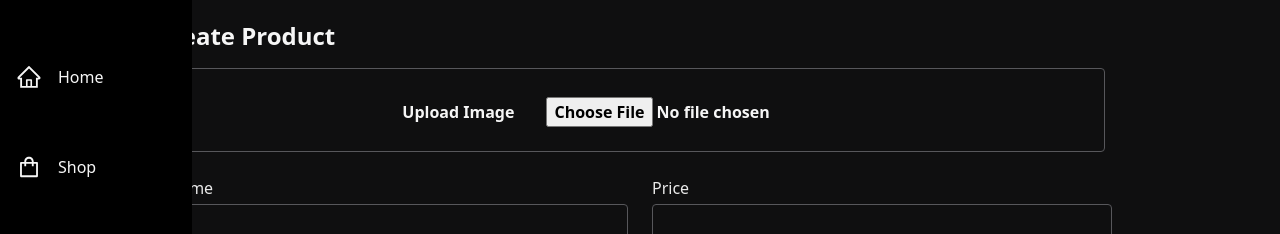
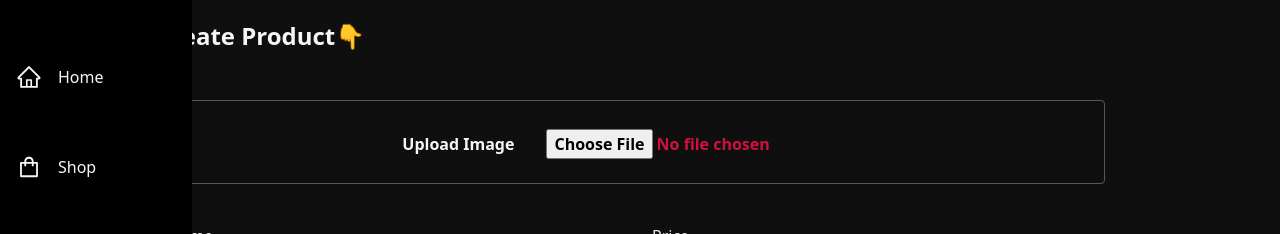
Before and after one commit to iamjabeed/LuxeHaven, a React (Vite) app in the folder frontend/: page /admin/productlist in a window 1280 px wide. Shown: the top 234 px of the page. Built offline with nearby package versions, Linux system fonts and the light colour scheme; no server answers; sample sign-in values are in the browser's storage.

Commit message:
uplaoding images

```diff
--- a/frontend/src/pages/Admin/ProductList.jsx
+++ b/frontend/src/pages/Admin/ProductList.jsx
@@ -22,14 +22,30 @@ const ProductList = () => {
   const [uploadProductImage] = useUploadProductImageMutation();
   const [createProduct] = useCreateProductMutation();
   const { data: categories } = useFetchCategoriesQuery();
+
+  const uploadFileHandler = async (e) => {
+    const formData = new FormData();
+    // console.log(e.target.files[0]);
+    formData.append("image", e.target.files[0]);
+
+    try {
+      const res = await uploadProductImage(formData).unwrap();
+      toast.success(res.message);
+      setImage(res.image);
+      setImageUrl(res.image);
+    } catch (error) {
+      toast.error(error?.data?.message || error.error);
+    }
+  };
+
   return (
     <div className="grid place-content-center items-center text-[#eaeaea] py-5 pl-6  sm:pl-[20%] xl:pl-0">
       <div className="flex flex-col justify-center items-center">
         {/* <AdminMenu /> */}
         <div className="flex flex-col ">
-          <div className="">
+          <div className="mb-[2rem]">
             <h1 className="text-xl md:text-2xl 2xl:text-3xl font-semibold mb-4 text-[#F6F6F6]">
-              Create Product
+              Create Product👇
             </h1>
           </div>
 
@@ -38,15 +54,15 @@ const ProductList = () => {
               <img
                 src={imageUrl}
                 alt="product"
-                className="block mx-auto max-h-[200px]"
+                className="block h-[200px] 2xl:h-[300px] w-[320px] md:w-[460px] xl:w-[98%] max-w-full object-contain object-center rounded-lg shadow-lg mb-4"
               />
             </div>
           )}
 
           <div className="mb-3 ml-2">
             <label
-              className="border rounded border-[#57575b] text-[#F6F6F6] px-4 block w-[320px]
-            md:w-[460px] xl:w-[98%] text-center cursor-pointer font-bold py-4"
+              className="border rounded border-[#57575b] xl:px-4 block w-[320px]
+            md:w-[460px] xl:w-[98%] text-center cursor-pointer py-4 text-base 2xl:text-xl font-semibold mb-4 text-[#F6F6F6] overflow-hidden"
             >
               {image ? image.name : "Upload Image"}
 
@@ -54,8 +70,8 @@ const ProductList = () => {
                 type="file"
                 name="image"
                 accept="image/*"
-                // onChange={uploadFileHandler}
-                className={`!image ? "hidden" : "text-white" ml-6 mt-1 p-2 bg-[#0F0F10] placeholder-[#eaeaeab9] text-[#F6F6F6] outline-none border-none `}
+                onChange={uploadFileHandler}
+                className={`!image ? "hidden" : " " ml-6 mt-1 p-2 bg-[#0F0F10] placeholder-[#eaeaeab9] text-[#db1143f3] outline-none border-none text-base `}
               />
             </label>
           </div>
--- a/frontend/vite.config.js
+++ b/frontend/vite.config.js
@@ -7,6 +7,7 @@ export default defineConfig({
   server: {
     proxy: {
       "/api/": "http://localhost:5000",
+      "/uploads/": "http://localhost:5000",
     },
   },
 });
```
Also changed, not shown: 2 other files (tests, documents, lock files or other folders).
